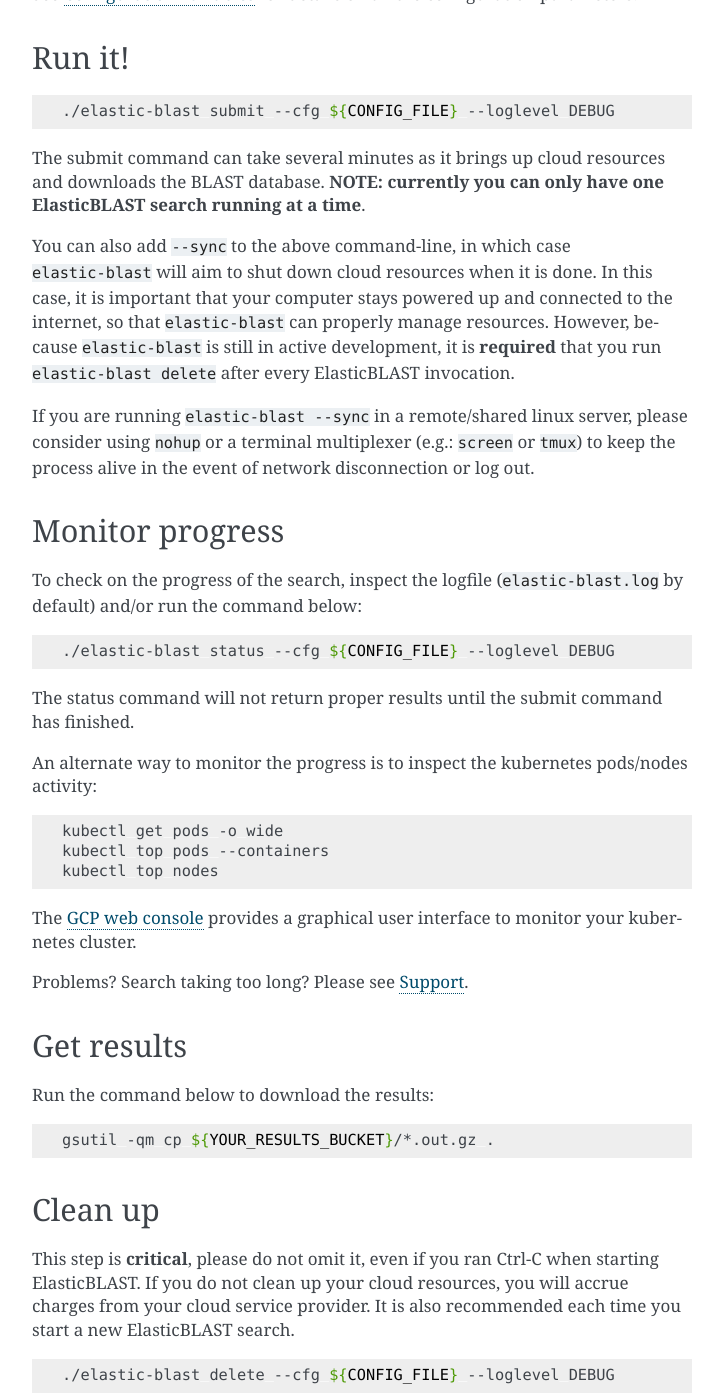
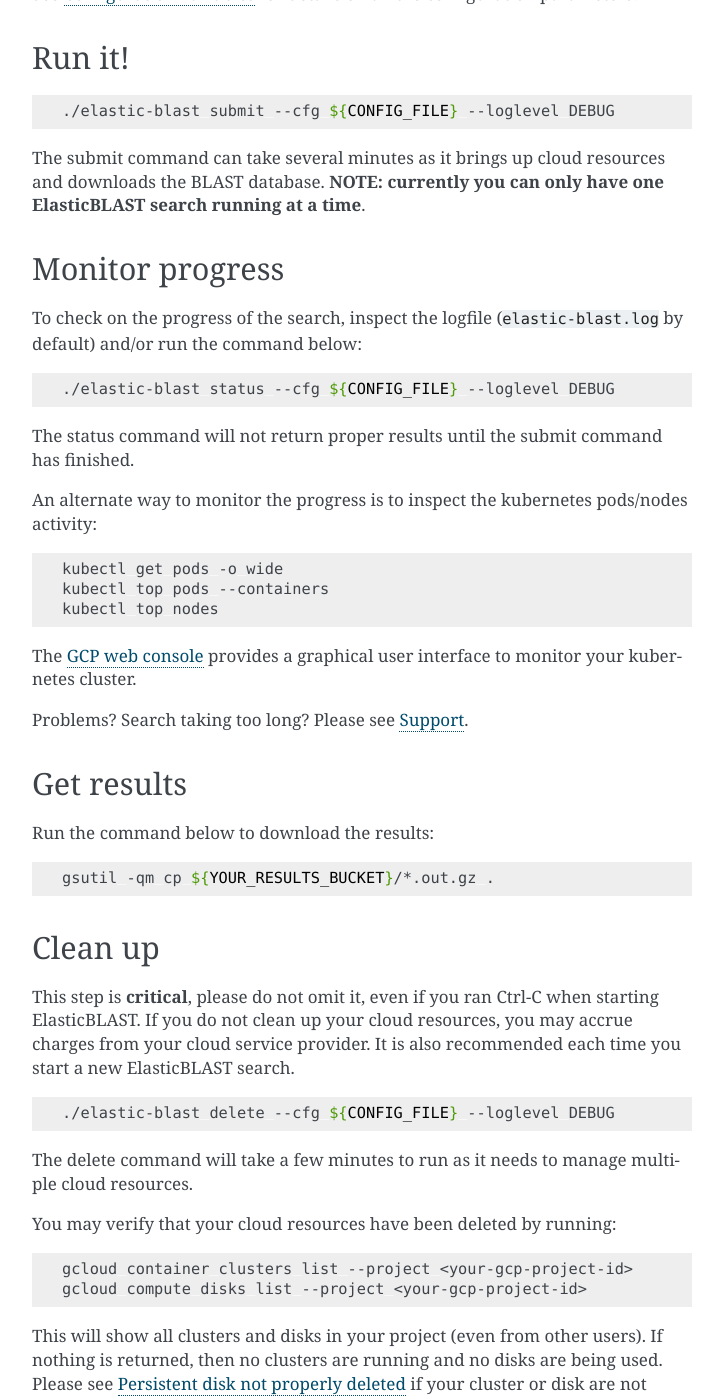
Before and after one commit to ncbi/elastic-blast-docs, a Sphinx documentation site: the page built from docs/source/quickstart-gcp.rst, in a window 1280 px wide and 1400 px high, scrolled down 1682 px. Shown: the whole window, without its empty margins (388-1111 px from the left). Built offline with Sphinx 7.4.7, drawn with Linux system fonts in a browser that asks for light colours.

Commit message:
Remove references to --sync command

```diff
--- a/docs/source/quickstart-aws.rst
+++ b/docs/source/quickstart-aws.rst
@@ -144,7 +144,7 @@ Run the command below to download the results.
 Clean up
 --------
 This step is **critical**, please do not omit it, even if you ran Ctrl-C when
-starting ElasticBLAST. If you do not clean up your cloud resources, you will accrue charges from
+starting ElasticBLAST. If you do not clean up your cloud resources, you may accrue charges from
 your cloud service provider.  It is also recommended each time you start a new
 ElasticBLAST search.
 
--- a/docs/source/quickstart-gcp.rst
+++ b/docs/source/quickstart-gcp.rst
@@ -88,19 +88,6 @@ Run it!
 The submit command can take several minutes as it brings up cloud resources and downloads the BLAST database.
 **NOTE: currently you can only have one ElasticBLAST search running at a time**.
 
-You can also add ``--sync`` to the above command-line, in which case ``elastic-blast`` will aim to shut
-down cloud resources when it is done.  In this case, it is important that your computer stays powered up and connected
-to the internet, so that ``elastic-blast`` can properly manage resources.
-However, because ``elastic-blast`` is still in active development, it is
-**required** that you run ``elastic-blast delete`` after every ElasticBLAST
-invocation.
-
-If you are running ``elastic-blast --sync`` in a remote/shared linux server,
-please consider using ``nohup`` or a terminal multiplexer (e.g.: ``screen`` or
-``tmux``) to keep the process alive in the event of network disconnection or log
-out.
-
-
 Monitor progress
 ----------------
 To check on the progress of the search, inspect the logfile
@@ -139,7 +126,7 @@ Run the command below to download the results:
 Clean up
 --------
 This step is **critical**, please do not omit it, even if you ran Ctrl-C when
-starting ElasticBLAST. If you do not clean up your cloud resources, you will accrue charges from
+starting ElasticBLAST. If you do not clean up your cloud resources, you may accrue charges from
 your cloud service provider.  It is also recommended each time you start a new
 ElasticBLAST search.
 
```
Also changed, not shown: docs/source/issues.rst (+0 -14 lines).
